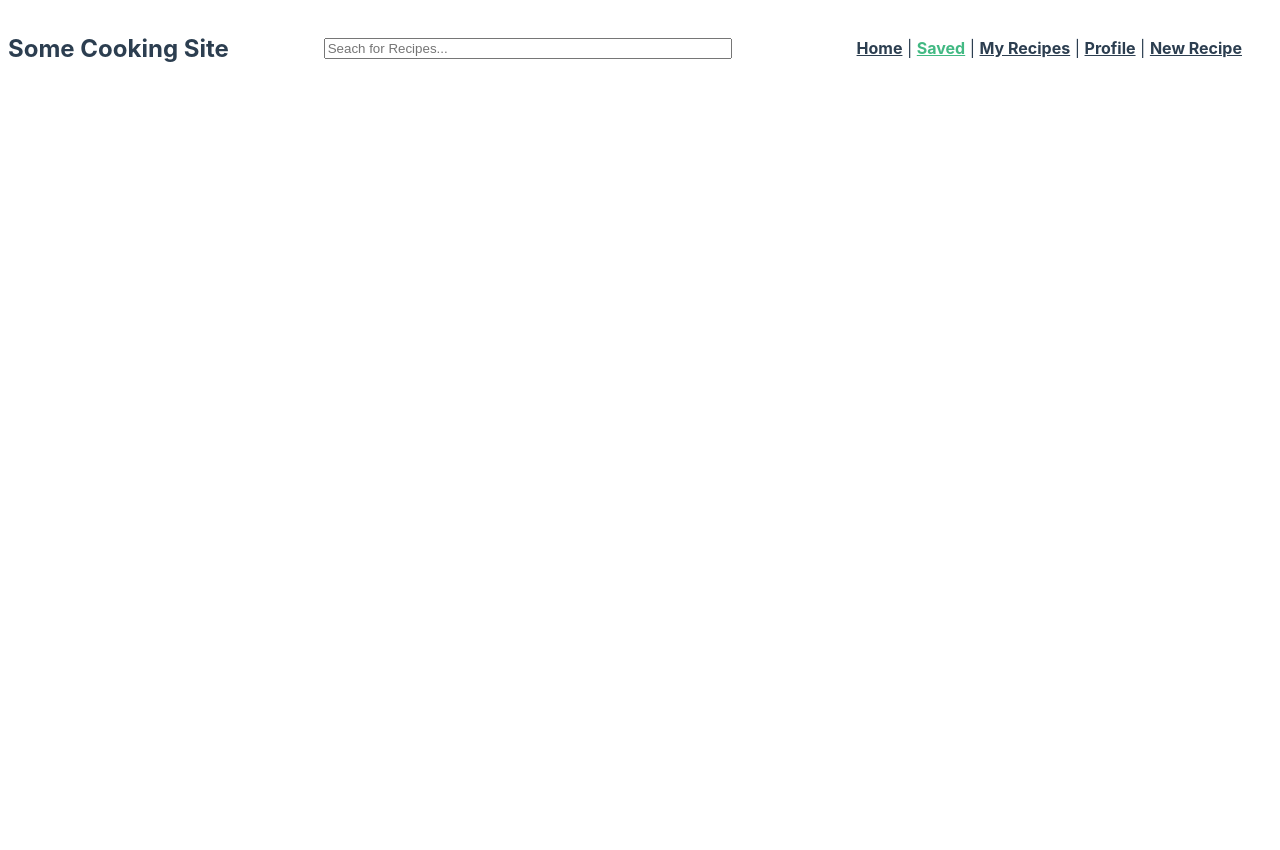
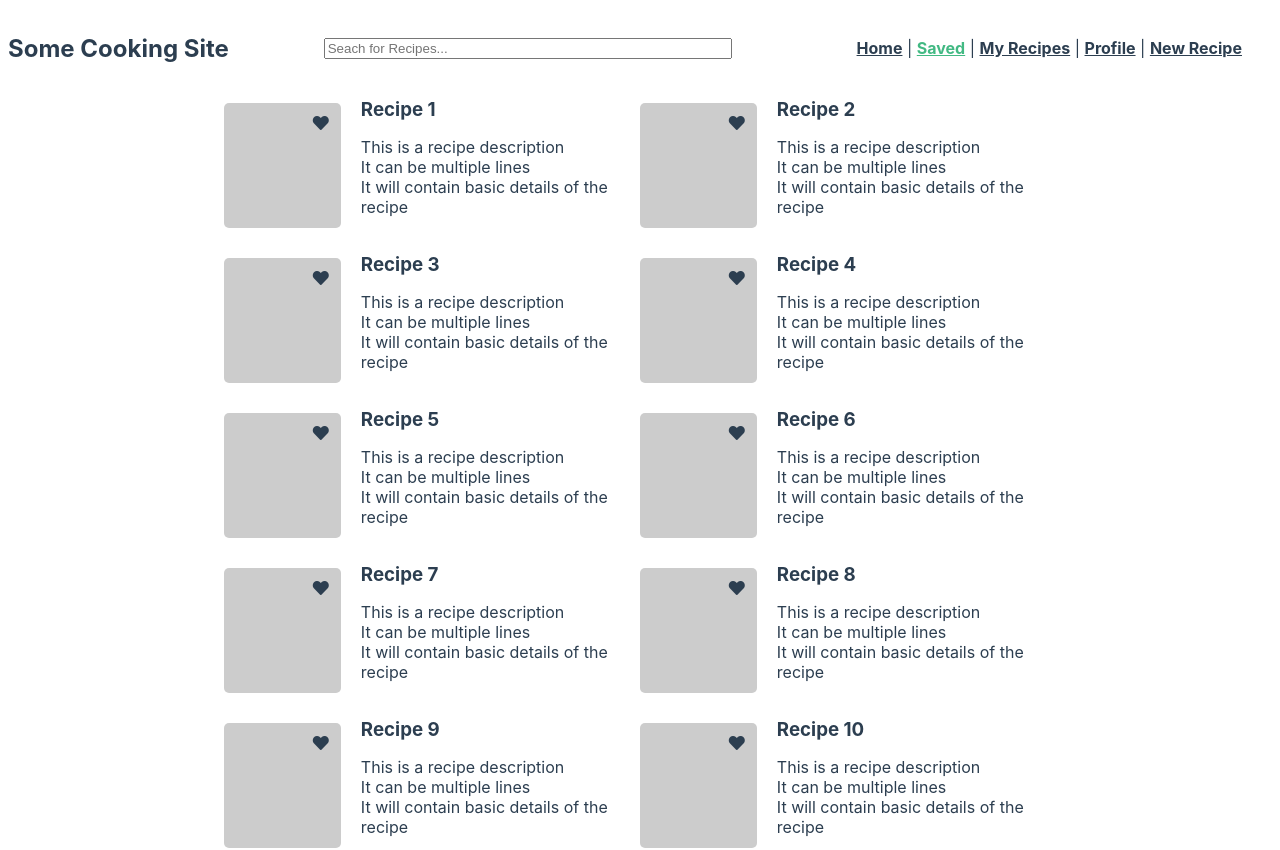
Before and after one commit to hinfan123/cse170, a Vue app: page /#/saved in a window 1280 px wide. Shown: the top 850 px of the page. Before the commit the page ends 800 px from the top, so only its background shows below. Built offline with nearby package versions, Linux system fonts and the light colour scheme.

Commit message:
started saved recipes page
add recipe list

```diff
--- a/src/styles/styles.scss
+++ b/src/styles/styles.scss
@@ -164,3 +164,36 @@ input.search-bar {
 		}
 	}
 }
+
+.recipe-list {
+	display: grid;
+	grid-template-columns: repeat(2, 1fr);
+	min-width: 800px;
+	width: 65vw;
+	.recipe-entry {
+		display: flex;
+		align-items: center;
+		margin: 10px 0;
+		cursor: pointer;
+		.recipe-img {
+			position: relative;
+			background: #CCCCCC;
+			border-radius: 5px;
+			height: 125px;
+			width: 125px;
+			margin-right: 20px;
+			.saved-btn {
+				cursor: pointer;
+				position: absolute;
+				top: 5px; right: 5px;
+				padding: 5px;
+				height: 20px;
+				width: 20px;
+				i { }
+			}
+		}
+		.recipe-description {
+			text-align: left;
+		}
+	}
+}
--- a/src/views/Finish.vue
+++ b/src/views/Finish.vue
@@ -5,7 +5,7 @@
 			start over
 		</router-link>
 		<router-link to="/" tag="button">
-			cook another dish
+			back to home
 		</router-link>
 	</div>
 </template>
--- a/src/views/Saved.vue
+++ b/src/views/Saved.vue
@@ -1,5 +1,25 @@
 <template>
-	<div id="saved">
+	<div id="saved" class="content">
+		<div class="recipe-list">
+			<router-link to="/cook"
+									 tag="div"
+									 v-for="recipe in recipes"
+									 class="recipe-entry">
+				<div class="recipe-img">
+					<div class="saved-btn">
+						<i class="fas fa-heart"></i>
+					</div>
+				</div>
+				<div class="recipe-description">
+					<h3>{{ recipe.name }}</h3>
+					<p>
+						This is a recipe description<br>
+						It can be multiple lines<br>
+						It will contain basic details of the recipe<br>
+					</p>
+				</div>
+			</router-link>
+		</div>
 	</div>
 </template>
 
@@ -8,6 +28,28 @@
 
 <script>
 export default {
-  name: 'saved'
+	name: 'saved',
+	data: function () {
+		return {
+			recipes: [
+				{ name: "Recipe 1",},
+				{ name: "Recipe 2",},
+				{ name: "Recipe 3",},
+				{ name: "Recipe 4",},
+				{ name: "Recipe 5",},
+				{ name: "Recipe 6",},
+				{ name: "Recipe 7",},
+				{ name: "Recipe 8",},
+				{ name: "Recipe 9",},
+				{ name: "Recipe 10",},
+				{ name: "Recipe 11",},
+				{ name: "Recipe 12",},
+			]
+		}
+	},
+	methods: {
+	},
+	created: function () {
+	}
 }
 </script>
```
